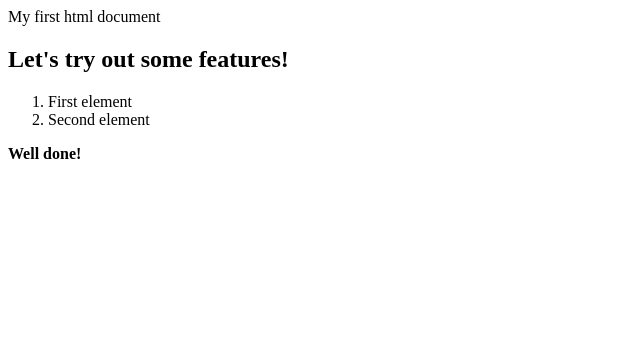
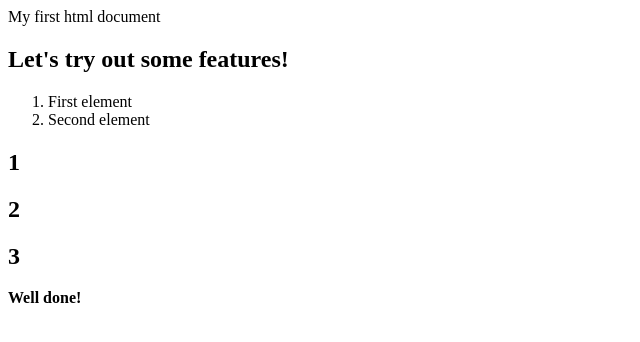
Before and after one commit to AmayaSB/ODRE-Tests, a plain HTML site: page docs/index.html in a window 1280 px wide. Shown: the whole page, without its empty margins (0-640 px from the left). Drawn offline with Linux system fonts and the light colour scheme.

Commit message:
Update index.html

```diff
--- a/docs/index.html
+++ b/docs/index.html
@@ -15,6 +15,24 @@
   </li>
 </ol>
 
+<div class="ods-box fullwidth  firstlevel">
+  <h2>
+    1
+  </h2>
+</div>
+
+<div class="ods-box halfwidth firstlevel">
+  <h2>
+    2
+  </h2>
+</div>
+
+<div class="ods-box halfwidth firstlevel">
+  <h2>
+    3
+  </h2>
+</div>
+
 <strong>
     Well done!
 </strong>
```
